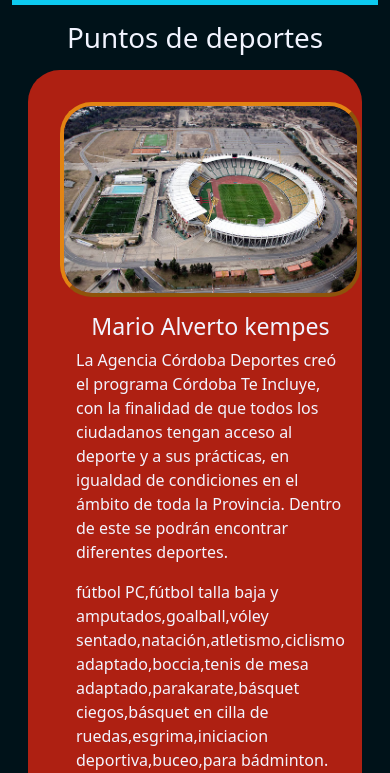
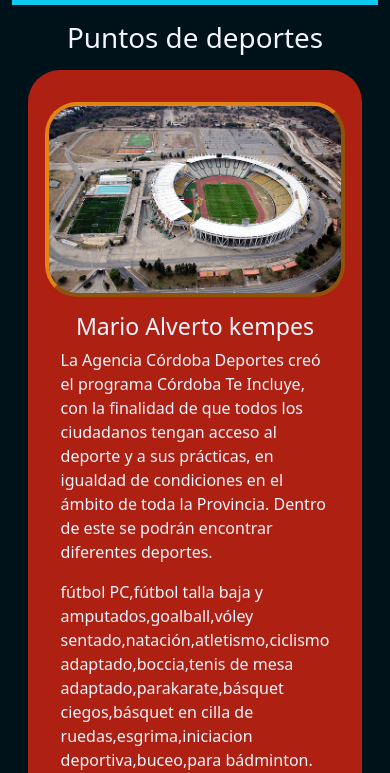
Before and after one commit to chavezkevin/includ, a plain HTML site: page paginas/punto-deporte.html in a window 390 px wide. Shown: the part 71-844 px from the top of the page. Drawn offline with nearby package versions, Linux system fonts and the light colour scheme.

Commit message:
coreccion en media queries

```diff
--- a/css/estilos.css
+++ b/css/estilos.css
@@ -237,6 +237,9 @@
     .grilla1 h3{
         text-decoration: none;
     }
+    h3 .subrayado{
+        text-decoration: overline #8ECAE6;
+    }
     .grilla1-3 h3{
         text-decoration: none;
     }
@@ -249,3 +252,17 @@
         width: 40vh;
     }
 }
+
+@media screen and (max-width: 397px) {
+
+    /*===pagina punto deporte===*/
+    .grilla1 {
+        display: grid;
+        grid-template-rows: 1fr;
+        justify-items: center;
+        justify-content: center;
+    }
+    .grilla1 img {
+        width: 40vh;
+    }
+}
--- a/paginas/punto-deporte.html
+++ b/paginas/punto-deporte.html
@@ -69,7 +69,7 @@
                     <img class="img-fluid" src="../img/kempes_aereo_2015_ck1eOCt.jpg" alt="...">
                 </div>
                 <div class="color">
-                    <h3>Mario Alverto kempes</h3>
+                    <h3 class="subrayado">Mario Alverto kempes</h3>
                     <p>La Agencia Córdoba Deportes creó el programa Córdoba Te Incluye, con la
                         finalidad de que todos los
                         ciudadanos tengan acceso al deporte y a sus prácticas, en igualdad de condiciones en el
```
